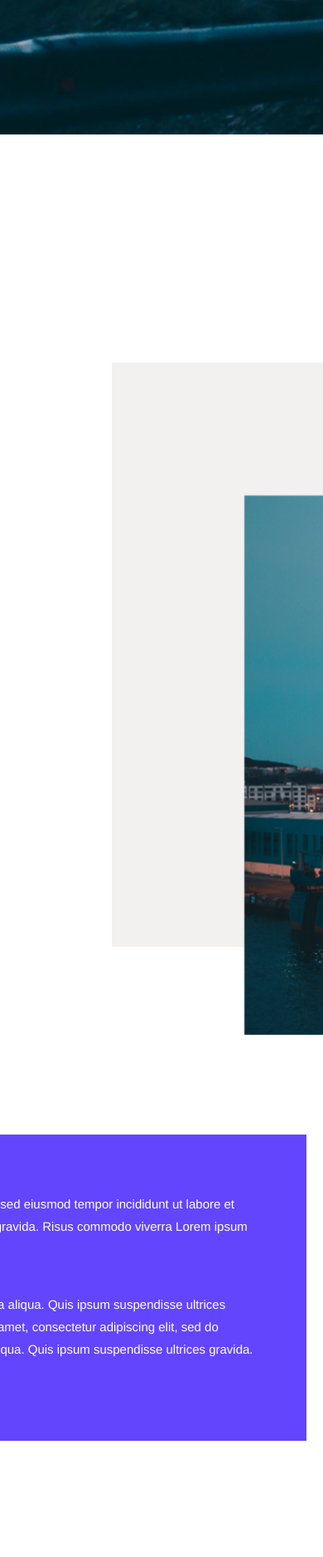
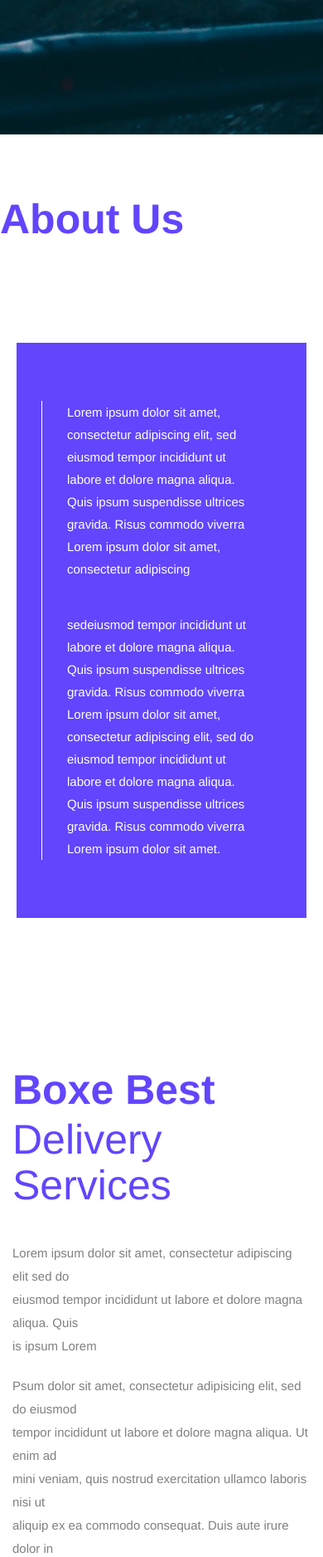
Before and after one commit to NileshWebd/NileshWebd.github.io, a PHP site: page / in a window 390 px wide; the page is wider, and only the part inside the window is pictured. Shown: the part 892-2768 px from the top of that part at 83% size. Run offline with PHP 8.4, Linux system fonts and the light colour scheme.

Commit message:
modify about us in smaller device

```diff
--- a/Boxe/css/style.css
+++ b/Boxe/css/style.css
@@ -158,6 +158,13 @@
 }
 #about{
     padding-top: 100px;
+}
+.whitebox{
+        background: #f3f1ef;
+        width: 1109px;
+        height: 704px;
+        position: absolute;
+        margin: 175px 0px 0px 135px;
 }
 .info{
     margin-top: 100px;
@@ -861,8 +868,26 @@ form a:hover{
   @media screen and (max-width: 600px) {
     .myban{
         background-position: left;
+        max-width: 100%;
     }
     .navbar-right {
       display: none;
     }
+
+    .whitebox{
+        max-width: 500px;
+        height: auto;
+        margin: auto;
+        position: relative;
+        background: none;
+    }
+    .whitebox h1{
+        margin-left: 0 !important;
+    }
+    .imag{
+      display: none;
+    }
+    .info{
+        margin-left: 0;
+    }
   }
--- a/Boxe/index.html
+++ b/Boxe/index.html
@@ -66,7 +66,7 @@ my web
     <section id="about" style="overflow: auto;">
         <div class="container">
         <div class="row">
-            <div style="background:#f3f1ef; width:1109px; height:704px; position: absolute; margin:175px 0px 0px 135px;" >
+            <div class="whitebox" >
             <h1 style="font-size: 50px; font-weight: bold; color: #6245fd; margin: -25px 0px 0px 700px;">About Us</h1>
             </div>
             <div class="col-sm-6">
@@ -76,7 +76,7 @@ my web
            <div style="border-left:1px solid white; margin-left:-30px; padding-left: 30px;">
             <p>Lorem ipsum dolor sit amet, consectetur adipiscing elit, sed eiusmod tempor incididunt ut labore et dolore magna aliqua. Quis ipsum suspendisse ultrices gravida. Risus commodo viverra Lorem ipsum dolor sit amet, consectetur adipiscing</p><br><br>
 
-<p>sedeiusmod tempor incididunt ut labore et dolore magna aliqua. Quis ipsum suspendisse ultrices gravida. Risus commodo viverra Lorem ipsum dolor sit amet, consectetur adipiscing elit, sed do eiusmod tempor incididunt ut labore et dolore magna aliqua. Quis ipsum suspendisse ultrices gravida. Risus commodo viverra Lorem ipsum dolor sit amet,</p></div>
+<p>sedeiusmod tempor incididunt ut labore et dolore magna aliqua. Quis ipsum suspendisse ultrices gravida. Risus commodo viverra Lorem ipsum dolor sit amet, consectetur adipiscing elit, sed do eiusmod tempor incididunt ut labore et dolore magna aliqua. Quis ipsum suspendisse ultrices gravida. Risus commodo viverra Lorem ipsum dolor sit amet.</p></div>
             </div>
             </div>
         </div>
```
